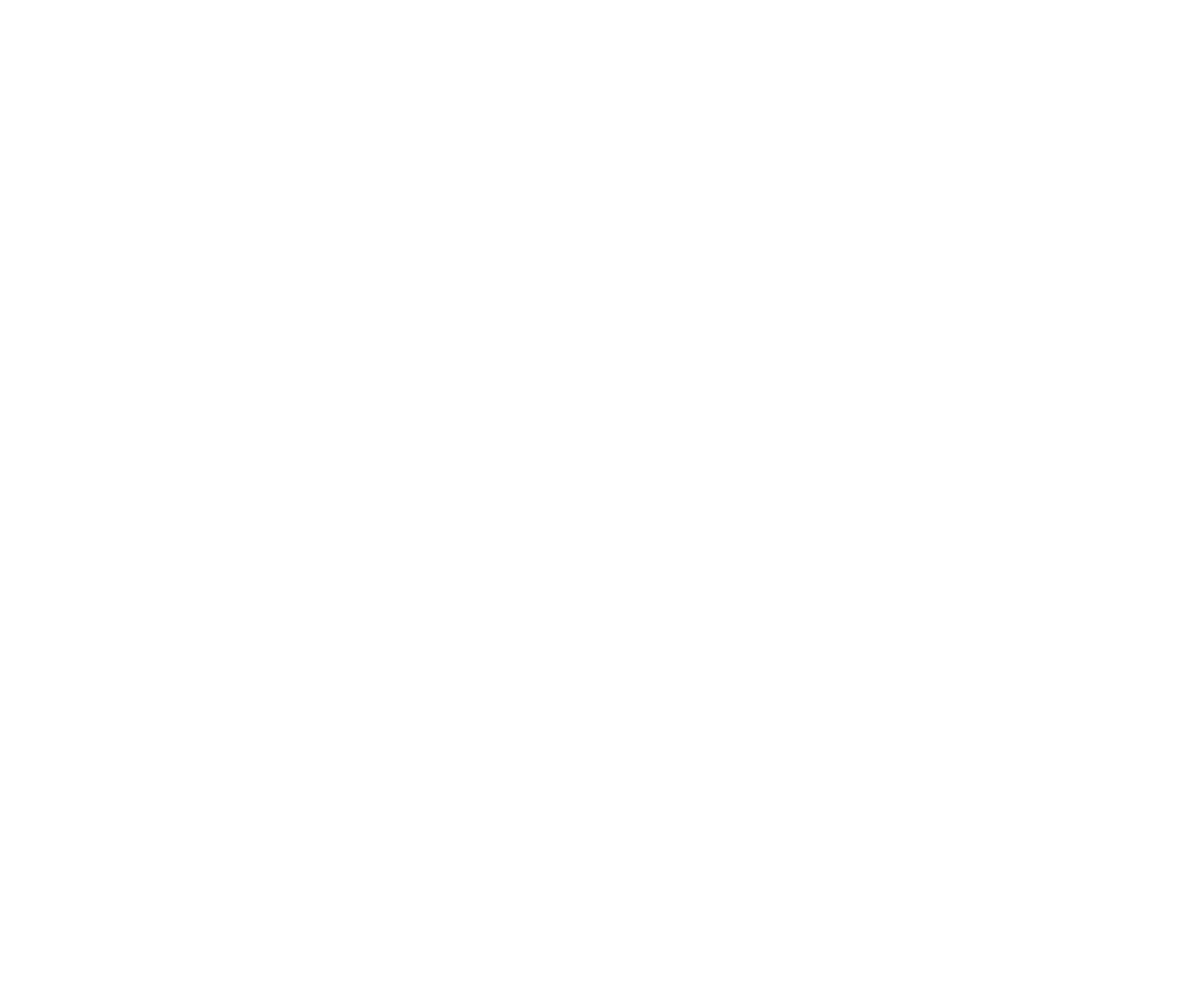
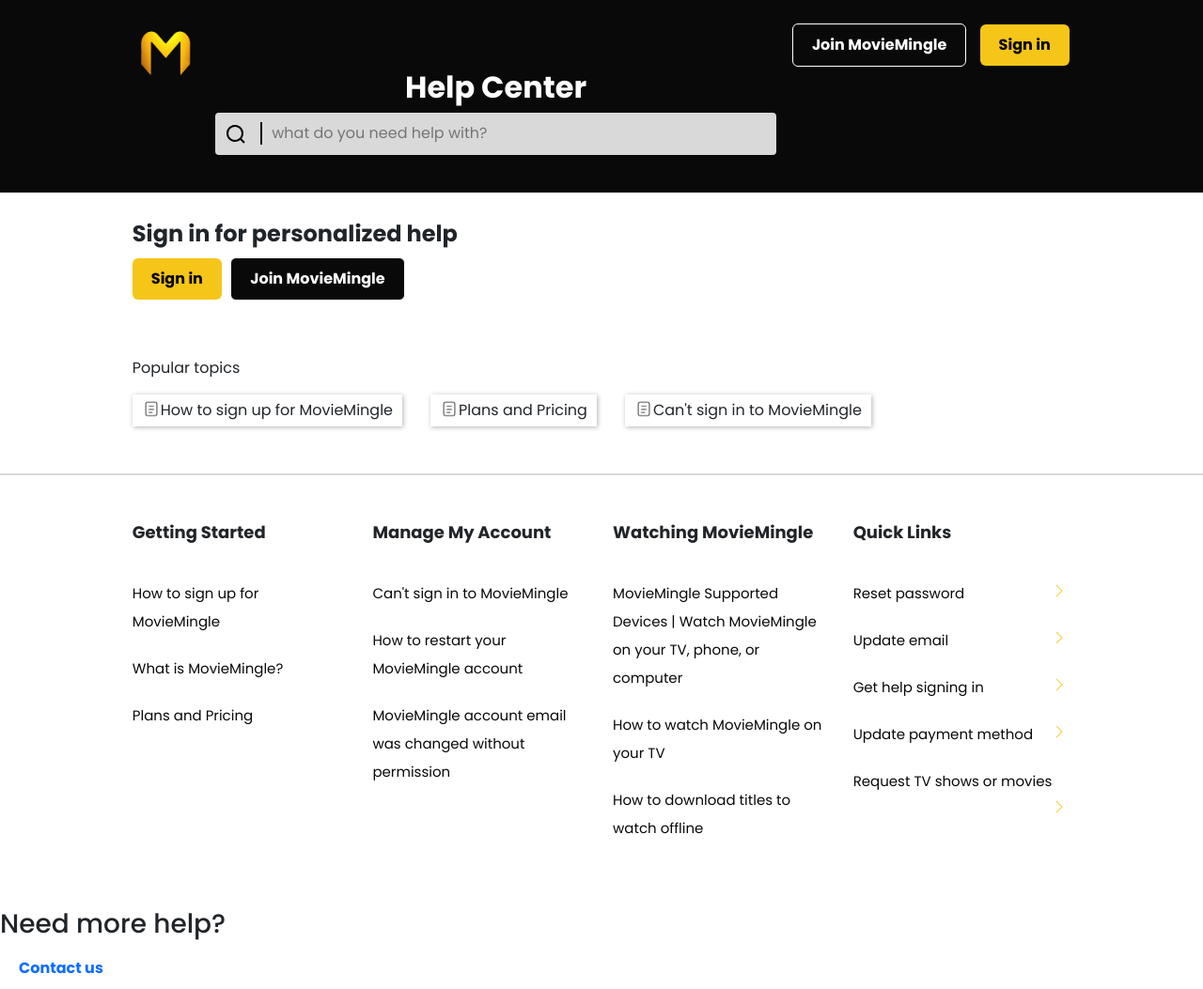
Before and after one commit to zakaria-elkoh/Movie-Mingle, a plain HTML site: page help-center.html in a window 1280 px wide. Shown: the whole page at 94% size. Before the commit the page ends 800 px from the top, so only its background shows below. Drawn offline with nearby package versions, Linux system fonts and the light colour scheme; a web font is replaced by a local one.

Commit message:
help center header & main section has been added

```diff
--- /dev/null
+++ b/css/help-center.css
@@ -0,0 +1,118 @@
+@import url('https://fonts.googleapis.com/css2?family=B612:wght@400;700&family=Poppins:ital,wght@0,400;0,500;0,600;0,700;0,900;1,800&display=swap');
+*{
+    margin: 0;
+    padding: 0;
+    box-sizing: border-box;
+    font-family: 'Poppins', sans-serif;
+}
+a{
+    text-decoration: none;
+}
+
+/* Header */
+header{
+    padding: 25px 0 40px;
+    background-color: #090909;
+}
+nav{
+    width: 77.77%;
+    margin: auto;
+    display: flex;
+    justify-content: space-between;
+}
+.logo{
+    width: 70px;
+    height: 70px;
+}
+.logo-image{
+    width: 100%;
+}
+.search-container{
+    flex-basis: 60%;
+    display: flex;
+    height: 140px;
+}
+.search-content{
+    flex-basis: 100%;
+    flex-direction: column;
+    align-self: flex-end;
+}
+.search-title{
+    color: #fff;
+    font-weight: 700;
+    font-size: 32px;
+    text-align: center;
+}
+#search-form{
+    padding: 10px;
+    width: 100%;
+    border-radius: 4px;
+    background-color: #D9D9D9;
+}
+.form-input{
+    width: 90%;
+    border: none;
+    font-size: 16px;
+    background: none;
+    margin-left: 10px;
+    padding-inline: 10px;
+    outline: none;
+    border-left: 2px solid #090909;
+}
+.button{
+    display: inline-flex;
+    padding: 10px 20px;
+    border-radius: 6px;
+    font-weight: 700;
+}
+.first-btn{
+    border: 1px solid #fff;
+    color: #fff;
+    margin-right: 10px;
+}
+.second-btn{
+    background-color: #F5C518;
+    color: #000;
+}
+.signin-guide{
+    padding: 30px 11% 50px;
+    border-bottom: 2px solid #D9D9D9;
+}
+.guide-title{
+    font-size: 24px;
+    margin-bottom: 10px;
+    font-weight: bold;
+}
+.signin-guide a:nth-child(2){
+    background-color: #090909;
+    margin-left: 5px;
+    margin-bottom: 60px;
+}
+.topic-item{
+    display: flex;
+    padding: 5px 10px;
+    margin-right: 30px;
+    box-shadow: 1px 1px 5px rgba(0, 0, 0, 0.3);
+}
+.topic-image{
+    width: 20px;
+    height: 20px;
+}
+.topic-description{
+    margin-bottom: 0;
+}
+.topics-categories{
+    padding: 50px 11% 50px;
+}
+.category-title{
+    font-size: 18px;
+    font-weight: 700;
+    margin-bottom: 40px;
+}
+.category-link{
+    display: block;
+    font-size: 15px;
+    line-height: 30px;
+    margin-bottom: 20px;
+    color: #090909;
+}
--- a/css/sign-in.css
+++ b/css/sign-in.css
@@ -3,6 +3,7 @@
     margin: 0;
     padding: 0;
     box-sizing: border-box;
+    font-family: 'Poppins', sans-serif;
 }
 a{
     text-decoration: none;
@@ -134,7 +135,7 @@ a{
     color: #333333;
 }
 .benfits-subtitle{
-    font-size: 21px;
+    font-size: 20px;
     font-weight: bold;
     color: #333333;
 }
--- /dev/null
+++ b/css/sign-up.css
@@ -0,0 +1,75 @@
+@import url('https://fonts.googleapis.com/css2?family=B612:wght@400;700&family=Poppins:ital,wght@0,400;0,500;0,600;0,700;0,900;1,800&display=swap');
+*{
+    margin: 0;
+    padding: 0;
+    box-sizing: border-box;
+    font-family: 'Poppins', sans-serif;
+}
+a{
+    text-decoration: none;
+}
+.sign-up{
+    display: flex;
+    align-items: center;
+    justify-content: center;
+    padding-top: 50px;
+}
+.sign-up-container{
+    padding: 15px;
+    width: 30%;
+    border-radius: 8px;
+    border: 2px solid #CBCBCB;
+}
+.sign-up-container h1{
+    font-size: 28px;
+    font-weight: 700;
+    text-align: center;
+    padding-bottom: 20px;
+}
+label{
+    font-size: 15px;
+    font-weight: bold;
+}
+.input-pd{
+    display: block;
+    width: 100%;
+    border-radius: 4px;
+    padding: 10px ;
+}
+button{
+    width: 100%;
+    padding: 10px;
+    border: 0 ;
+    font-size: 15px;
+    font-weight: bold;
+    border-radius: 6px;
+    cursor: pointer;
+    background-color: #F5C518;
+}
+.form-control-caracter{
+    padding-top: 5px;
+    padding-left: 20px;
+}
+.form-control{
+    position: relative;
+}
+small{
+    display: block;
+    visibility: hidden;
+}
+.form-control.error small{
+    color: #e74c3c;
+    visibility: visible;
+}
+.form-control.error input{
+    border-color: #e74c3c !important;
+}
+.form-control.error .error-mg{
+    visibility: visible;
+}
+.form-control.success input{
+    border-color: #F5C518 !important;
+}
+.signin-link{
+    margin-top: 50px;
+}
--- a/help-center.html
+++ b/help-center.html
@@ -0,0 +1,99 @@
+<!DOCTYPE html>
+<html lang="en">
+<head>
+    <meta charset="UTF-8">
+    <meta name="viewport" content="width=device-width, initial-scale=1.0">
+    <title>Help Center page</title>
+    <link href="https://cdn.jsdelivr.net/npm/bootstrap@5.3.2/dist/css/bootstrap.min.css" rel="stylesheet" integrity="sha384-T3c6CoIi6uLrA9TneNEoa7RxnatzjcDSCmG1MXxSR1GAsXEV/Dwwykc2MPK8M2HN" crossorigin="anonymous">
+    <link rel="stylesheet" href="./css/help-center.css">
+
+    <script src="./js/help-center.js" defer></script>
+    <script src="https://cdn.jsdelivr.net/npm/bootstrap@5.3.2/dist/js/bootstrap.bundle.min.js" integrity="sha384-C6RzsynM9kWDrMNeT87bh95OGNyZPhcTNXj1NW7RuBCsyN/o0jlpcV8Qyq46cDfL" crossorigin="anonymous" defer></script>
+</head>
+<body>
+    <header>
+        <nav>
+            <a href="./help-center.html" class="logo"><img src="./Contact-images/logo.png" alt="logo" class="logo-image"></a>
+            <div class="search-container">
+                <div class="search-content">
+                    <h1 class="search-title">Help Center</h1>
+                    <form id="search-form">
+                        <img src="/Contact-images/search.svg" alt="search icon" class="search-icon">
+                        <input type="text" placeholder="what do you need help with?" class="form-input">
+                    </form>
+                </div>
+            </div>
+
+            <div class="buttons-container">
+                <a href="./sign-up.html" class="first-btn button">Join MovieMingle</a>
+                <a href="./sign-in.html" class="second-btn button">Sign in</a>
+            </div>
+        </nav>
+    </header>
+    <section class="signin-guide">
+        <h2 class="guide-title">Sign in for personalized help</h2>
+        <div class="buttons-container">
+            <a href="./sign-in.html" class="second-btn button">Sign in</a>
+            <a href="./sign-up.html" class="first-btn button">Join MovieMingle</a>
+        </div>
+        <p>Popular topics</p>
+        <div class="topic-items d-flex">
+            <div class="topic-item">
+                <img src="./Contact-images/file.png" alt="image icon" class="topic-image">
+                <p class="topic-description">How to sign up for MovieMingle</p>
+            </div>
+
+            <div class="topic-item">
+                <img src="./Contact-images/file.png" alt="image icon" class="topic-image">
+                <p class="topic-description">Plans and Pricing</p>
+            </div>
+
+            <div class="topic-item">
+                <img src="./Contact-images/file.png" alt="image icon" class="topic-image">
+                <p class="topic-description">Can't sign in to MovieMingle</p>
+            </div>
+        </div>
+    </section>
+
+    <section class="topics-categories">
+        <div class="categories-items d-flex gap-4">
+            <div class="category-item w-25">
+                <h3 class="category-title">Getting Started</h3>
+                <a href="./help-center.html" class="category-link">How to sign up for MovieMingle</a>
+                <a href="./help-center.html" class="category-link">What is MovieMingle?</a>
+                <a href="./help-center.html" class="category-link">Plans and Pricing</a>
+            </div>
+
+            <div class="category-item w-25">
+                <h3 class="category-title">Manage My Account</h3>
+                <a href="./help-center.html" class="category-link">Can't sign in to MovieMingle</a>
+                <a href="./help-center.html" class="category-link">How to restart your MovieMingle account</a>
+                <a href="./help-center.html" class="category-link">MovieMingle account email was changed without permission</a>
+            </div>
+
+            <div class="category-item w-25">
+                <h3 class="category-title">Watching MovieMingle</h3>
+                <a href="./help-center.html" class="category-link">MovieMingle Supported Devices | Watch MovieMingle on your TV, phone, or computer</a>
+                <a href="./help-center.html" class="category-link">How to watch MovieMingle on your TV</a>
+                <a href="./help-center.html" class="category-link">How to download titles to watch offline</a>
+            </div>
+
+            <div class="category-item w-25">
+                <h3 class="category-title">Quick Links</h3>
+                <a href="./help-center.html" class="category-link">Reset password <img src="./Contact-images/arrow.png" class="float-end" alt="arrow icon"></a>
+                <a href="./help-center.html" class="category-link">Update email <img src="./Contact-images/arrow.png" class="float-end" alt="arrow icon"></a>
+                <a href="./help-center.html" class="category-link">Get help signing in <img src="./Contact-images/arrow.png" class="float-end" alt="arrow icon"></a>
+                <a href="./help-center.html" class="category-link">Update payment method <img src="./Contact-images/arrow.png" class="float-end" alt="arrow icon"></a>
+                <a href="./help-center.html" class="category-link">Request TV shows or movies <img src="./Contact-images/arrow.png" class="float-end" alt="arrow icon"></a>
+            </div>
+        </div>
+    </section>
+
+    <footer>
+        <div class="contact-bar">
+            <h3 class="title-bar">Need more help?</h3>
+            <a href="./contact.html" class="contact-btn button">Contact us</a>
+        </div>
+    </footer>
+</body>
+</html>
--- a/js/sign-in.js
+++ b/js/sign-in.js
@@ -1 +1,6 @@
 const showOption = document.querySelector('#hiddenItemOptionContainer');
+
+showOption.addEventListener('click', function(){
+    this.classList.toggle('d-none');
+    console.log(this);
+});
```
Also changed, not shown: js/sign-up.js (added, +62 -0 lines), sign-in.html (+2 -2 lines), sign-up.html (added, +45 -0 lines), Contact-images/arrow.png (added), Contact-images/file.png (added), Contact-images/search.svg (added), sign-out.html (deleted).
